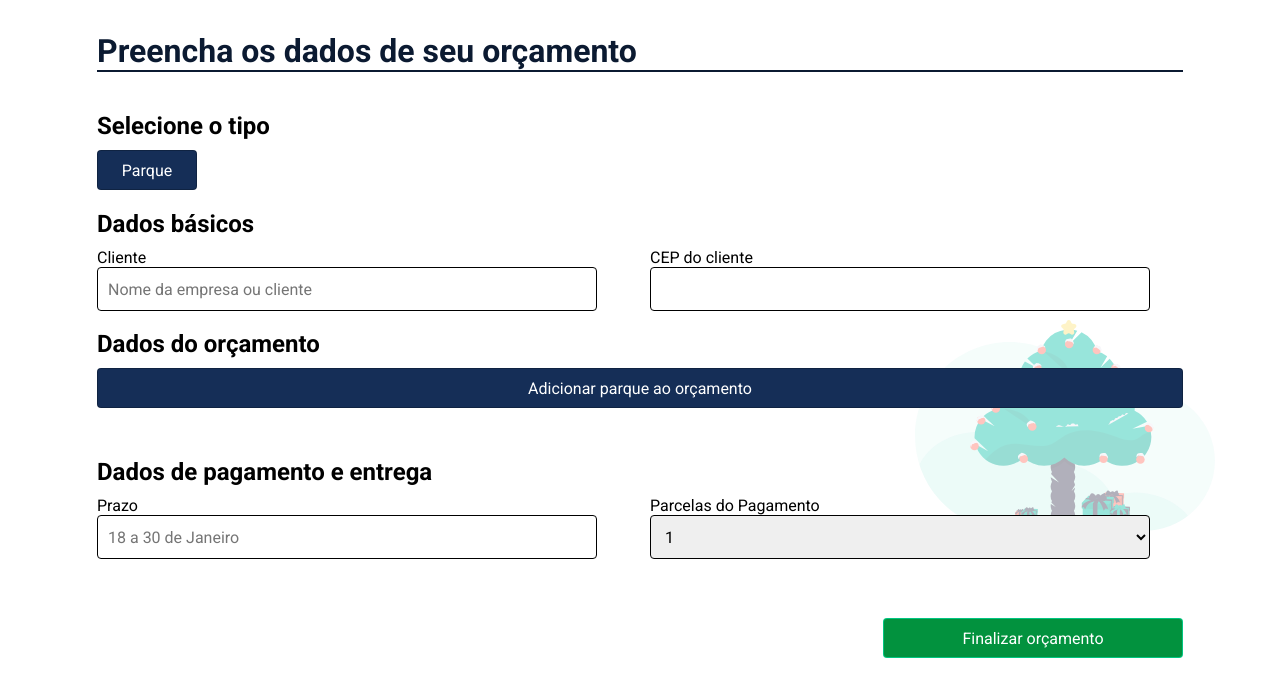
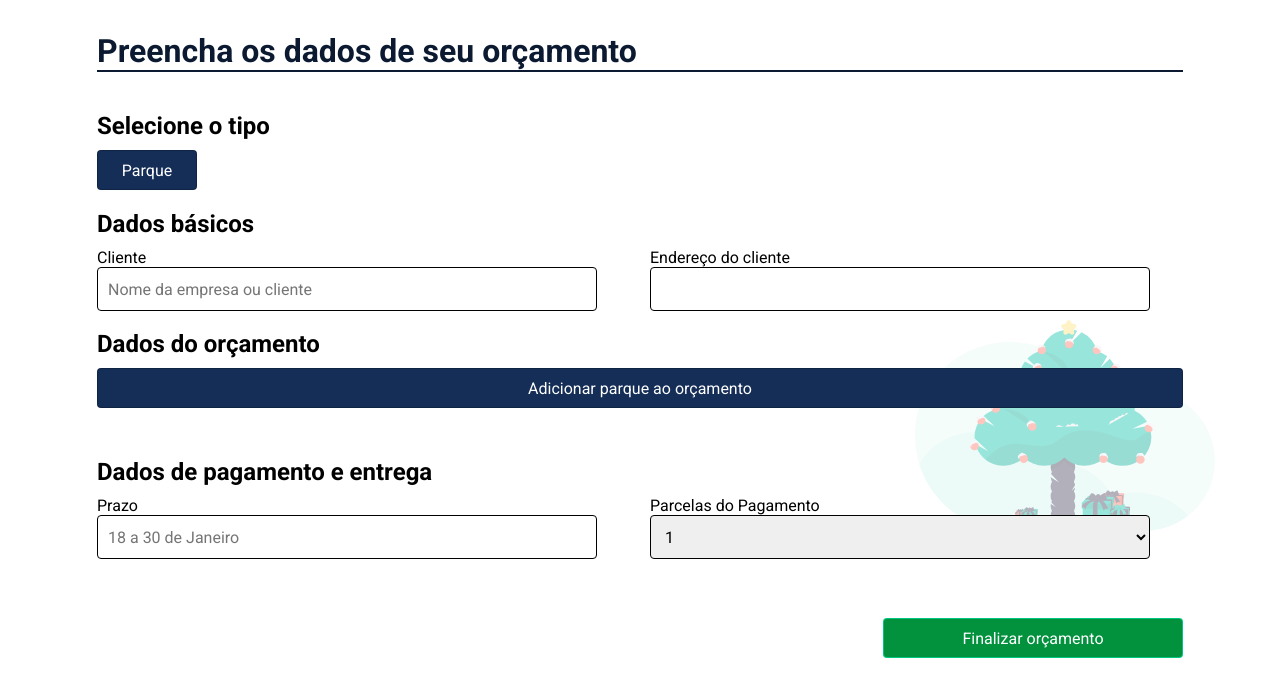
Before and after one commit to voigtito/schultze-budget, a Next.js app: page / in a window 1280 px wide. Both pictures are taken after a click on the button "Parque". Shown: the top 696 px of the page. Built offline with nearby package versions, Linux system fonts and the light colour scheme.

Commit message:
Change address name

```diff
--- a/pages/index.tsx
+++ b/pages/index.tsx
@@ -78,7 +78,7 @@ const Home: NextPage = () => {
               <p>{formState.errors.user ? formState.errors.user.message : " "}</p>
             </div>
             <div className="inputFields">
-              <label htmlFor="cep">CEP do cliente</label>
+              <label htmlFor="cep">Endereço do cliente</label>
               <input
                 id="cep"
                 type="text"
```
